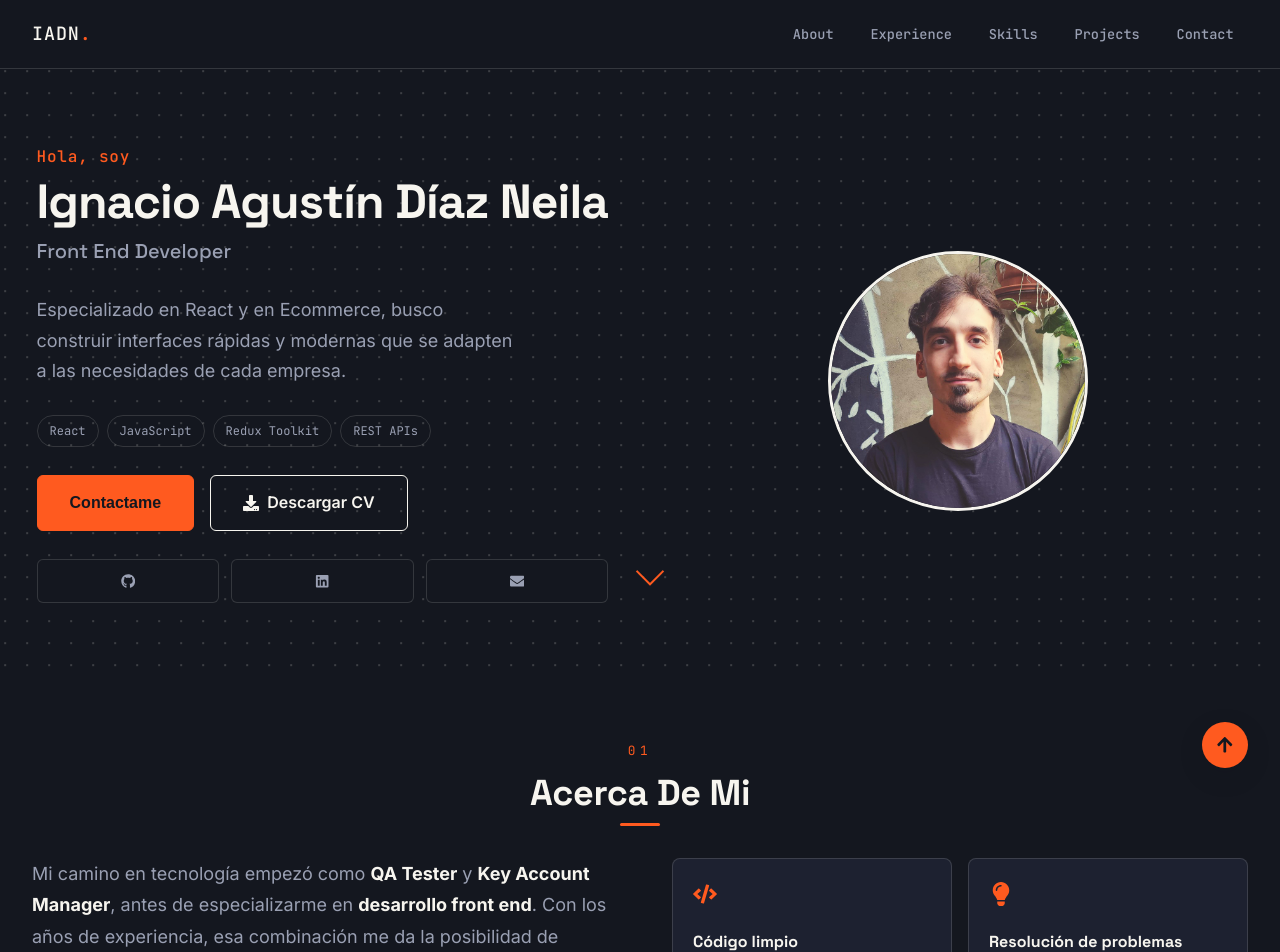
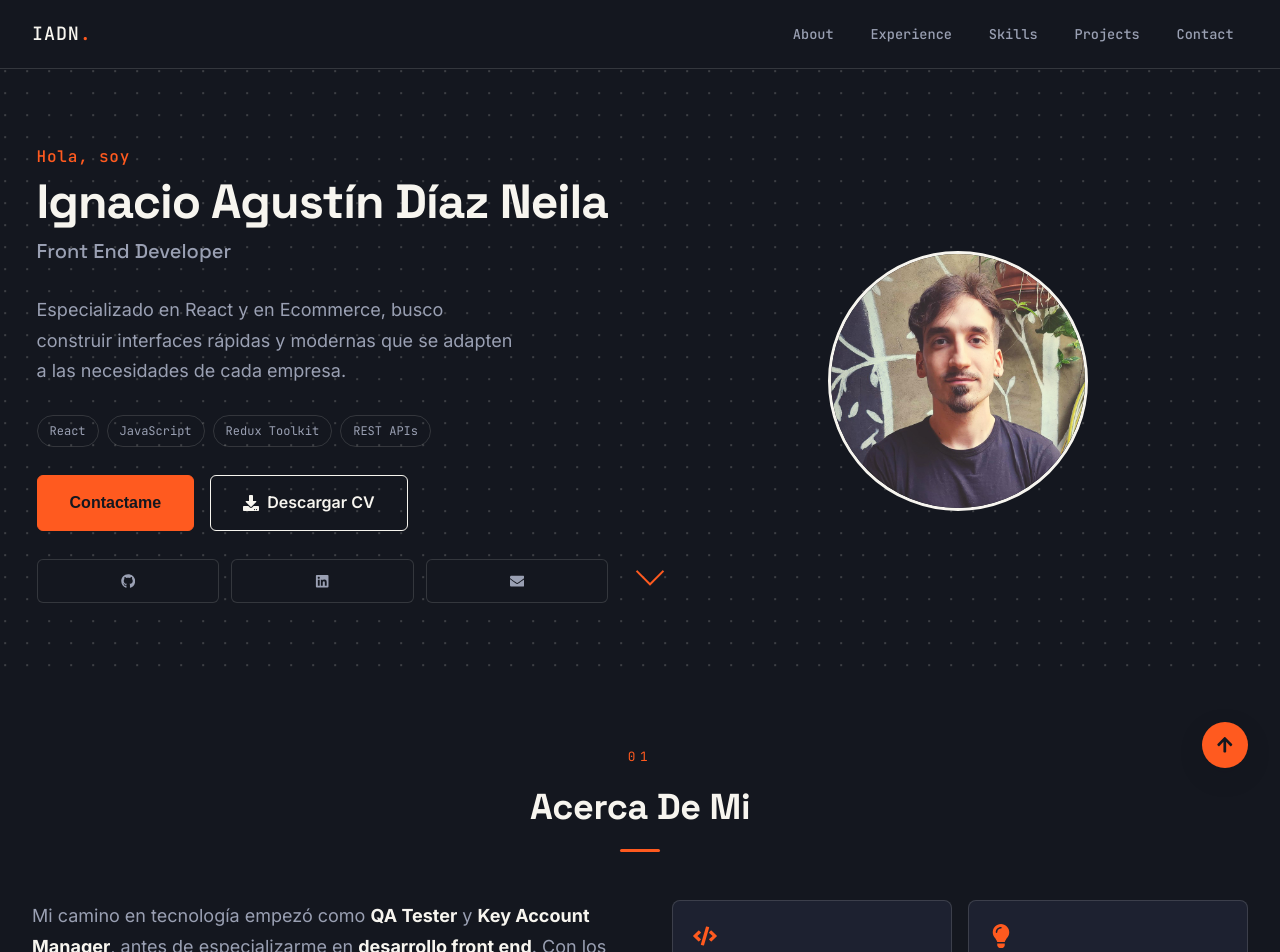
Before and after one commit to IgnacioDN/Portfolio, a React (Vite) app in the folder Portfolio-Project/: page / in a window 1280 px wide. Shown: the top 952 px of the page. Built offline with nearby package versions, Linux system fonts and the light colour scheme.

Commit message:
Adjust padding and margins in Portfolio.css

```diff
--- a/Portfolio-Project/src/styles/Portfolio.css
+++ b/Portfolio-Project/src/styles/Portfolio.css
@@ -31,7 +31,7 @@
   --bg-dark: var(--ink);
   --bg-dark-soft: var(--ink-soft);
 
-  --section-padding: 3.6rem 0;
+  --section-padding: 4rem 0;
   --container-padding: 0 2rem;
   --border-radius: 6px;
   --border-radius-lg: 8px;
@@ -98,6 +98,7 @@ h1, h2, h3, h4, h5, h6 {
 
 .about-section,
 .experience-section,
+.skills-section,
 .education-section,
 .projects-section,
 .contact-section {
@@ -108,7 +109,7 @@ h1, h2, h3, h4, h5, h6 {
 
 .section-header {
   text-align: center;
-  margin-bottom: 2rem;
+  margin-bottom: 3rem;
   position: relative;
 }
 
@@ -120,7 +121,7 @@ h1, h2, h3, h4, h5, h6 {
   font-size: 0.8rem;
   letter-spacing: 0.35em;
   color: var(--signal);
-  margin-bottom: 0.25rem;
+  margin-bottom: 0.75rem;
 }
 
 .section-title {
@@ -128,6 +129,7 @@ h1, h2, h3, h4, h5, h6 {
   font-size: var(--font-size-4xl);
   font-weight: 700;
   color: var(--text-primary);
+  margin-bottom: 0.75rem;
   letter-spacing: -0.01em;
 }
 
@@ -135,7 +137,7 @@ h1, h2, h3, h4, h5, h6 {
   width: 40px;
   height: 3px;
   background: var(--signal);
-  margin: 0 auto 1rem;
+  margin: 0 auto 1.25rem;
   border-radius: 2px;
 }
 
```
